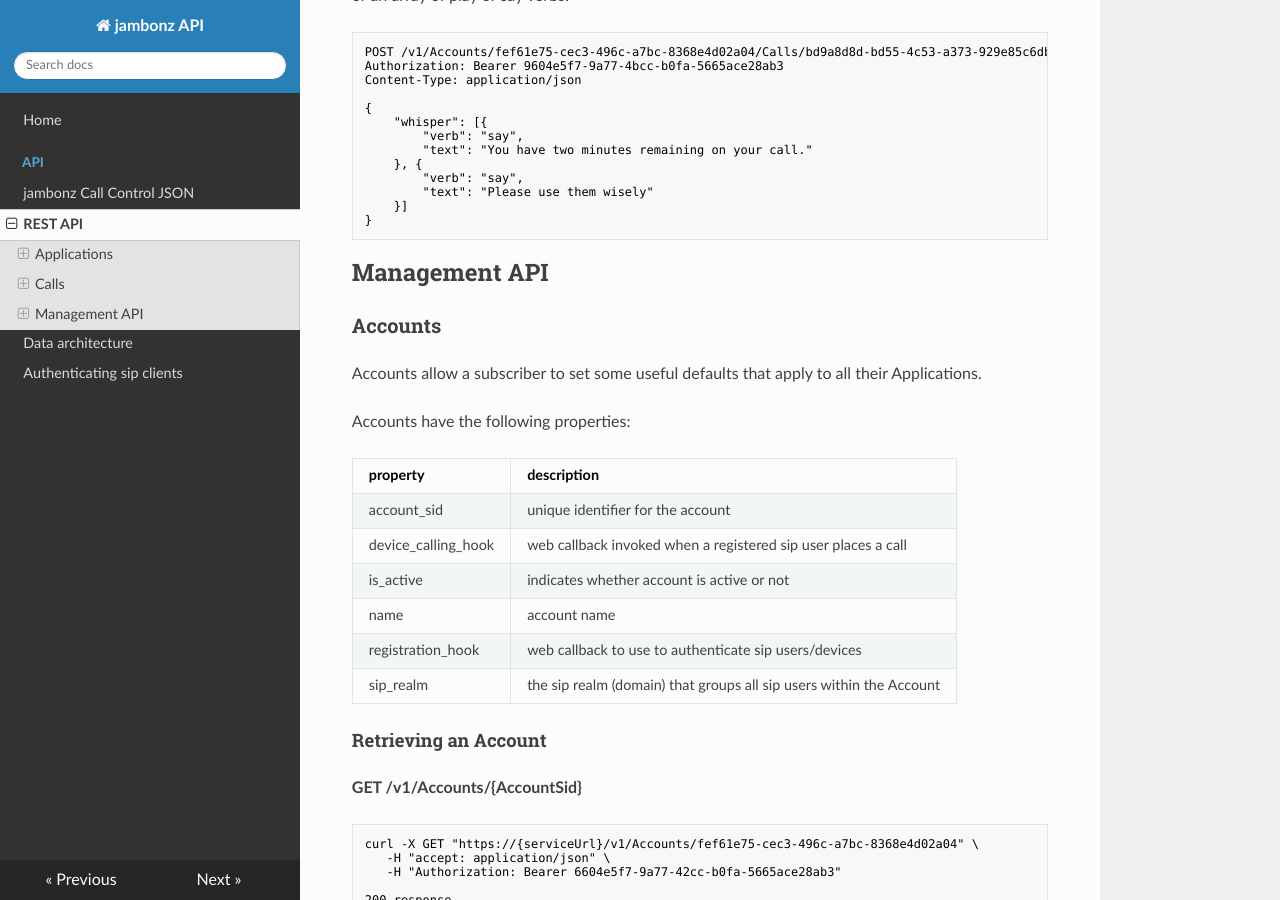
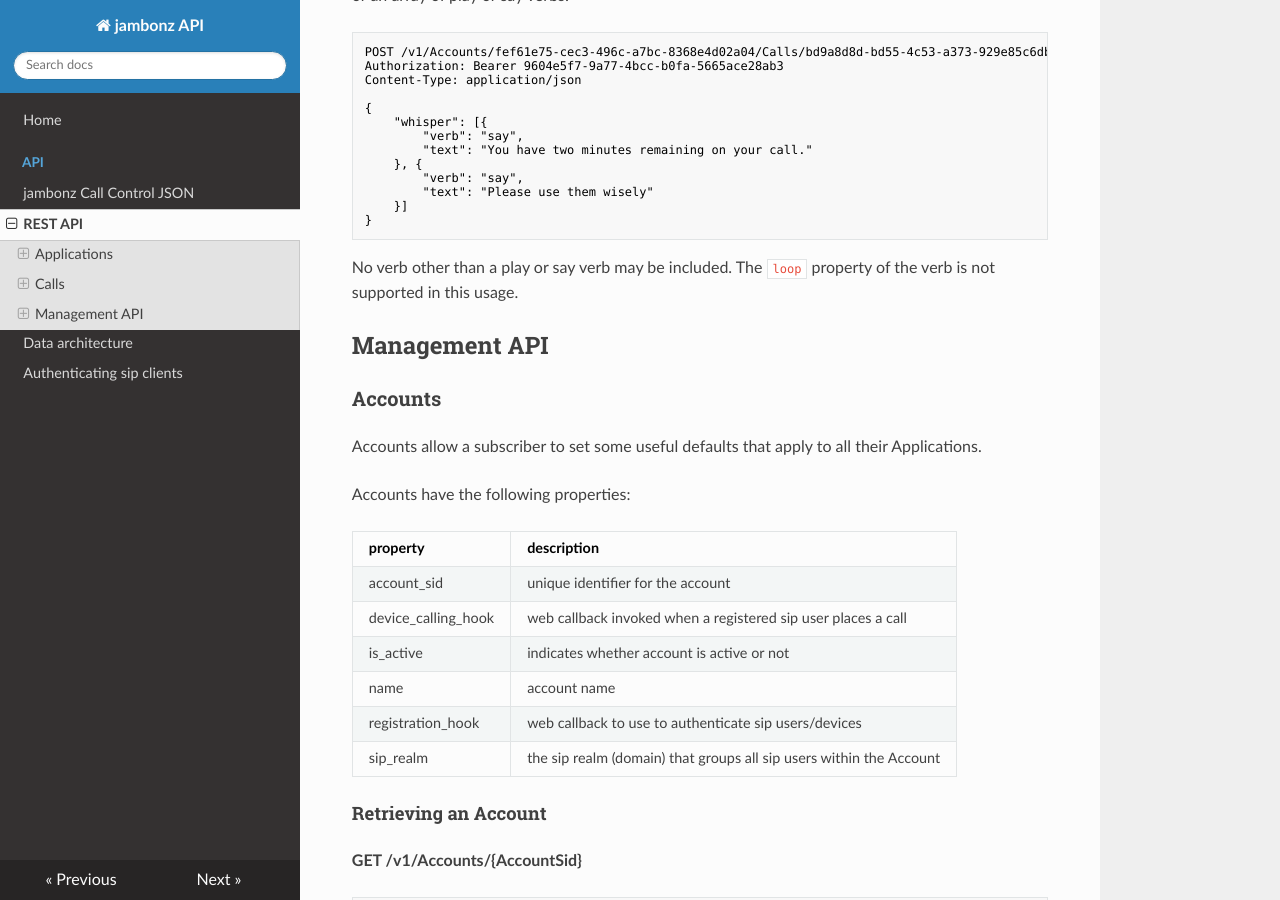
Before and after one commit to jambonz/jambonz-docs, an MkDocs documentation site: the page built from docs/rest.md, in a window 1280 px wide and 900 px high, scrolled down 5997 px. Built offline with MkDocs 1.6.1, drawn with Linux system fonts in a browser that asks for light colours; nearby versions of some CDN libraries.

Commit message:
updateCall docs

````diff
--- a/docs/rest.md
+++ b/docs/rest.md
@@ -279,7 +279,7 @@
 	}]
 }
 ```
-
+No verb other than a play or say verb may be included.  The `loop` property of the verb is not supported in this usage.
 ## Management API
 
 ### Accounts
````
